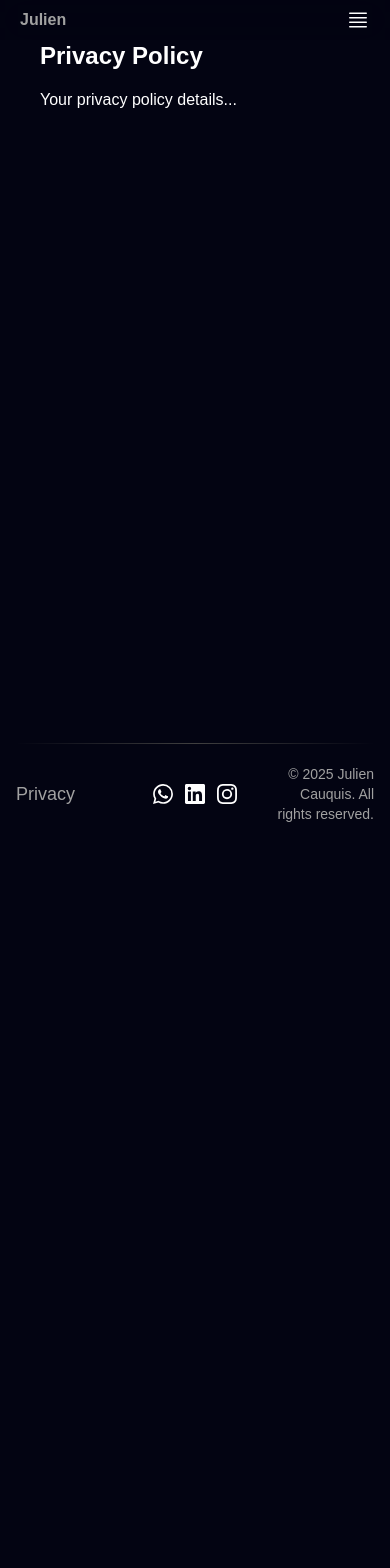
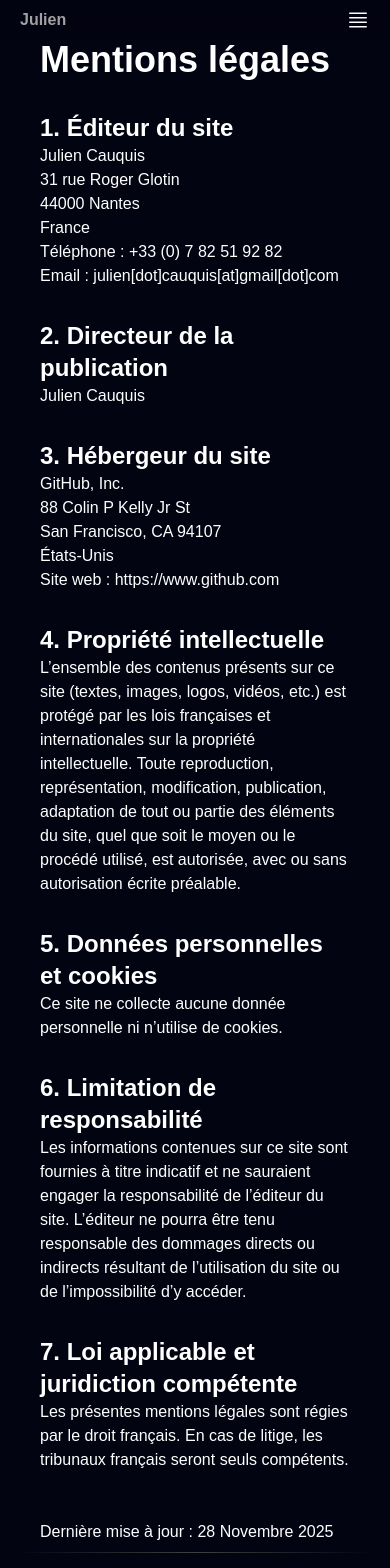
Before and after one commit to JCqsW97/portfolio-3d, a React (Vite) app: page /privacy in a window 390 px wide. Shown: the top 1568 px of the page. Before the commit the page ends 844 px from the top, so only its background shows below. Built offline with nearby package versions, Linux system fonts and the light colour scheme; no server answers; a web font is replaced by a local one.

Commit message:
privacy page

```diff
--- a/src/index.css
+++ b/src/index.css
@@ -136,3 +136,8 @@ body {
 .field-input-focus {
   @apply focus-visible:outline-none focus-visible:ring-2 focus-visible:ring-white/20;
 }
+
+/* Privacy Page */
+.privacy-heading h2 {
+  @apply font-bold text-2xl md:text-3xl mt-8
+}
--- a/src/pages/PrivacyPage.jsx
+++ b/src/pages/PrivacyPage.jsx
@@ -1,9 +1,54 @@
 const PrivacyPage = () => {
-  return (
-    <div className="p-10">
-      <h1 className="text-2xl font-bold mb-4">Privacy Policy</h1>
-      <p>Your privacy policy details...</p>
-    </div>
+    return (
+        <div
+            className="p-10 relative"
+            id="privacy"
+        >
+            <div className="privacy-heading mb-8">
+                <h1 className="text-4xl font-bold mb-4">Mentions légales</h1>
+                <h2 >1. Éditeur du site</h2>
+                <p>
+                    Julien Cauquis <br />
+                    31 rue Roger Glotin <br />
+                    44000 Nantes <br />
+                    France <br />
+                    Téléphone : +33 (0) 7 82 51 92 82 <br />
+                    Email : <a href="mailto:julien.cauquis@gmail.com">julien[dot]cauquis[at]gmail[dot]com</a>
+                </p>
+                <h2>2. Directeur de la publication</h2>
+                <p>Julien Cauquis</p>
+                <h2>3. Hébergeur du site</h2>
+                <p>
+                    GitHub, Inc. <br />
+                    88 Colin P Kelly Jr St <br />
+                    San Francisco, CA 94107 <br />
+                    États-Unis <br />
+                    Site web : <a href="https://www.github.com" target="_blank" rel="noopener noreferrer">https://www.github.com</a>
+                </p>
+                <h2>4. Propriété intellectuelle</h2>
+                <p>
+                    L’ensemble des contenus présents sur ce site (textes, images, logos, vidéos, etc.) est protégé par les lois françaises et internationales sur la propriété intellectuelle.
+                    Toute reproduction, représentation, modification, publication, adaptation de tout ou partie des éléments du site, quel que soit le moyen ou le procédé utilisé, est autorisée, avec ou sans autorisation écrite préalable.
+                </p>
+                <h2>5. Données personnelles et cookies</h2>
+                <p>
+                    Ce site ne collecte aucune donnée personnelle ni n’utilise de cookies.
+                </p>
+                <h2>6. Limitation de responsabilité</h2>
+                <p>
+                    Les informations contenues sur ce site sont fournies à titre indicatif et ne sauraient engager la responsabilité de l’éditeur du site.
+                    L’éditeur ne pourra être tenu responsable des dommages directs ou indirects résultant de l’utilisation du site ou de l’impossibilité d’y accéder.
+                </p>
+
+                <h2>7. Loi applicable et juridiction compétente</h2>
+                <p>
+                    Les présentes mentions légales sont régies par le droit français. En cas de litige, les tribunaux français seront seuls compétents.
+                </p>
+            </div>
+            <div className="absolute bottom-0">
+                <p>Dernière mise à jour : 28 Novembre 2025</p>
+            </div>
+        </div>
   );
 }
 
```
Also changed, not shown: 1 other file (tests, documents, lock files or other folders).
